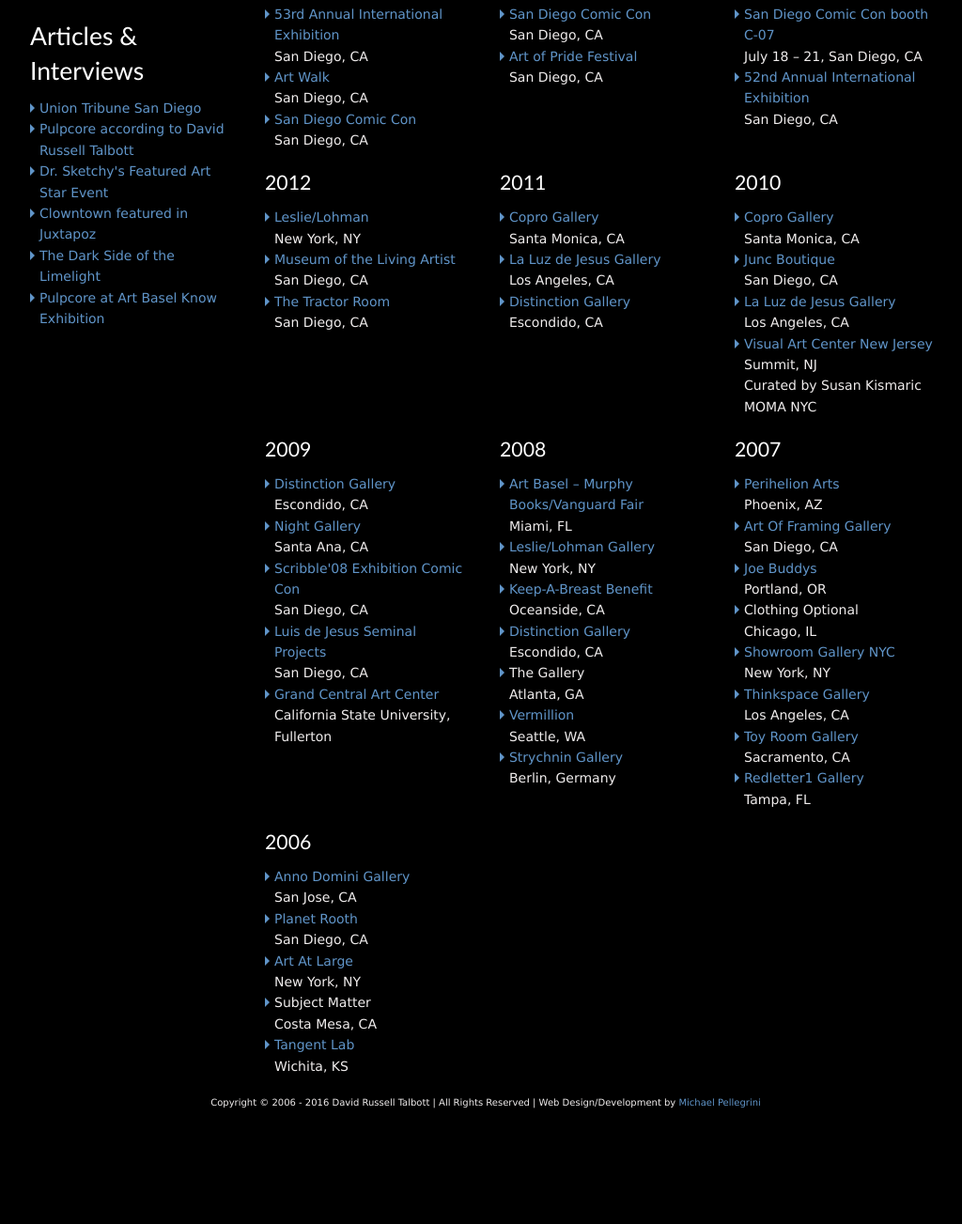
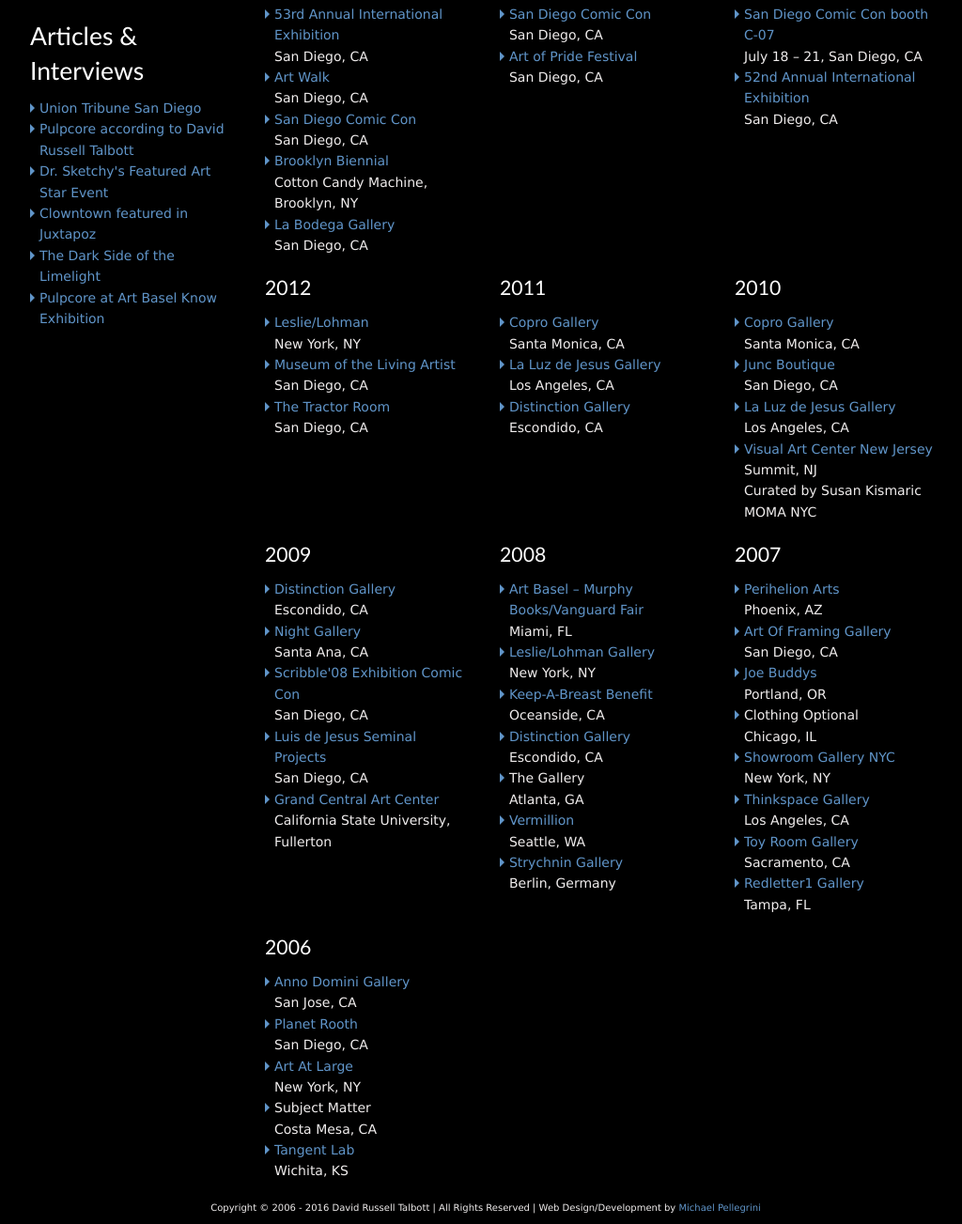
Before and after one commit to michaelp0730/Pulpcore, a PHP site: page / in a window 1280 px wide. Shown: the part 705-2008 px from the top of the page at 94% size, without its empty margins (123-1147 px from the left). Before the commit the page ends 1885 px from the top, so only its background shows below. Run offline with PHP 8.4, Linux system fonts and the light colour scheme; some libraries are stand-ins or nearby versions.

Commit message:
Added two new gallery appearances for 2015

```diff
--- a/index.php
+++ b/index.php
@@ -20,6 +20,8 @@
                         <li><a href="http://sandiego-art.org/?&screen=4&Category=international" target="_blank">53rd Annual International Exhibition</a><br />San Diego, CA</li>
                         <li><a href="https://www.artwalksandiego.org/" target="_blank">Art Walk</a><br />San Diego, CA</li>
                         <li><a href="http://www.comic-con.org/" target="_blank">San Diego Comic Con</a><br />San Diego, CA</li>
+                        <li><a href="http://www.thecottoncandymachine.com/events/show/brooklyn-biennial-sub/" target="_blank">Brooklyn Biennial</a><br />Cotton Candy Machine, Brooklyn, NY</li>
+                        <li><a href="https://www.facebook.com/La-Bodega-Gallery-1112052638809191/" target="_blank">La Bodega Gallery</a><br />San Diego, CA</li>
                     </ul>
                 </div>
                 <div class="small-4 columns">
```
